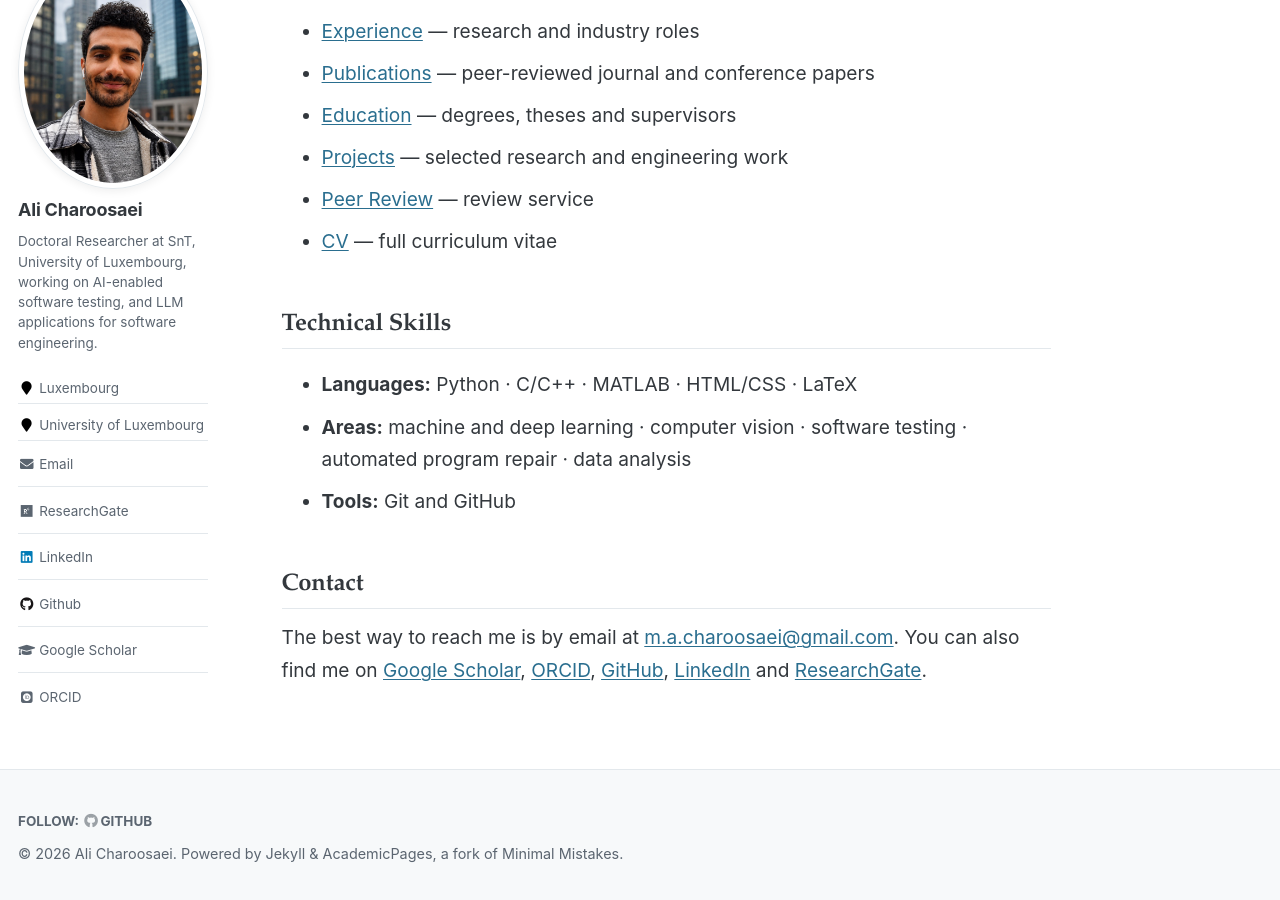
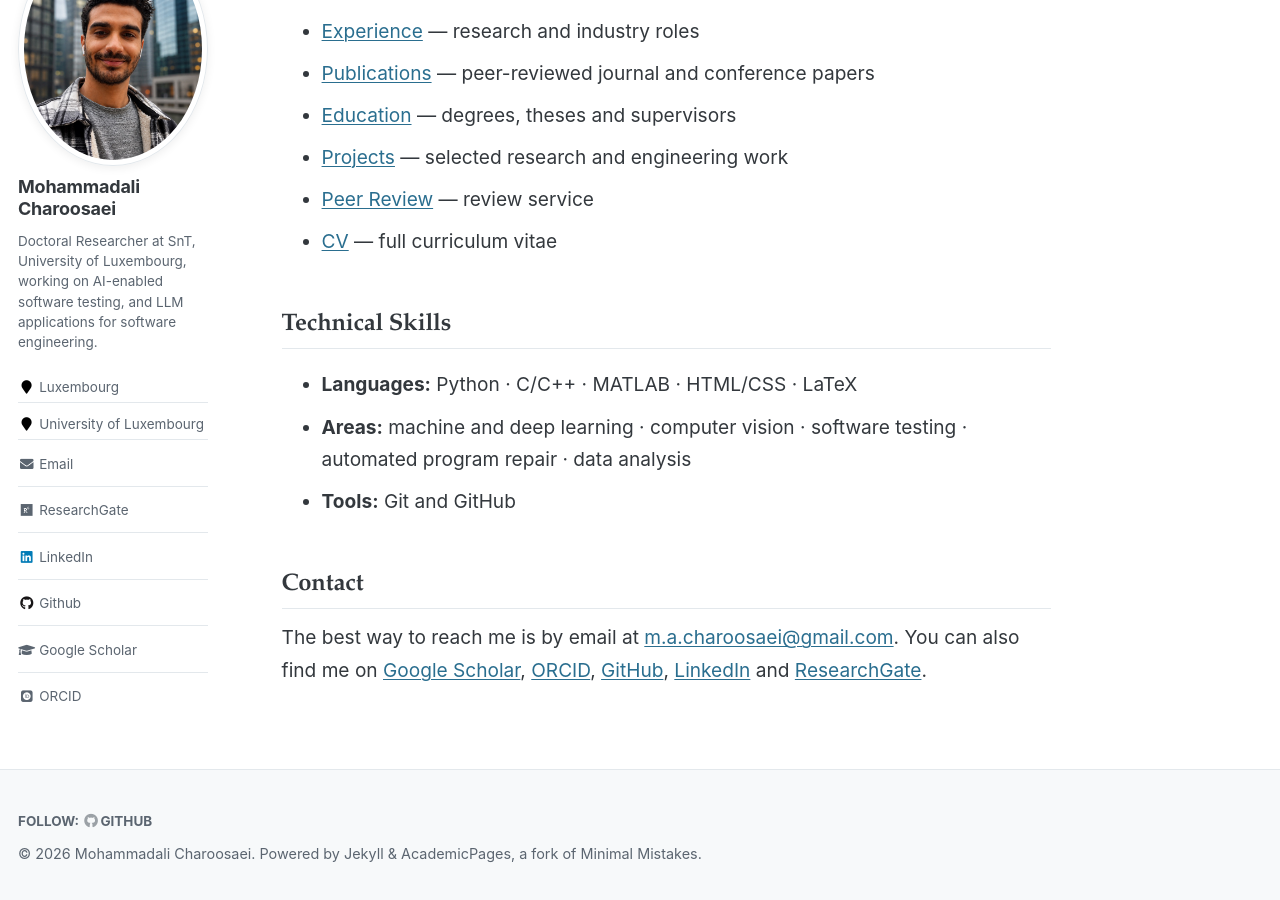
Before and after one commit to ma-charoosaei/ma-charoosaei.github.io, a Jekyll site: the page built from _pages/about.md, in a window 1280 px wide and 900 px high, scrolled down 1151 px. Built offline with Jekyll 4.4.1, drawn with Linux system fonts in a browser that asks for light colours; some web fonts are replaced; some of the changed text lies outside the part shown.

Commit message:
Use full first name in site title and author metadata
Co-Authored-By: Claude Opus 5 (1M context) <noreply@anthropic.com>

```diff
--- a/_config.yml
+++ b/_config.yml
@@ -7,9 +7,9 @@
 
 # Site Settings
 locale                   : "en-US"
-title                    : "Ali Charoosaei"
+title                    : "Mohammadali Charoosaei"
 title_separator          : "-"
-name                     : &name "Ali Charoosaei"
+name                     : &name "Mohammadali Charoosaei"
 description              : &description "Doctoral Researcher in Computer Science working on AI-enabled software testing, and LLMs in SE"
 url                      : "https://ma-charoosaei.github.io"
 baseurl                  : ""
@@ -82,7 +82,7 @@ analytics:
 
 # Site Author
 author:
-  name             : "Ali Charoosaei"
+  name             : "Mohammadali Charoosaei"
   avatar           : "profile.jpg"
   bio              : "Doctoral Researcher at SnT, University of Luxembourg, working on AI-enabled software testing, and LLM applications for software engineering."
   location         : "Luxembourg"
```
Also changed, not shown: images/manifest.json.
